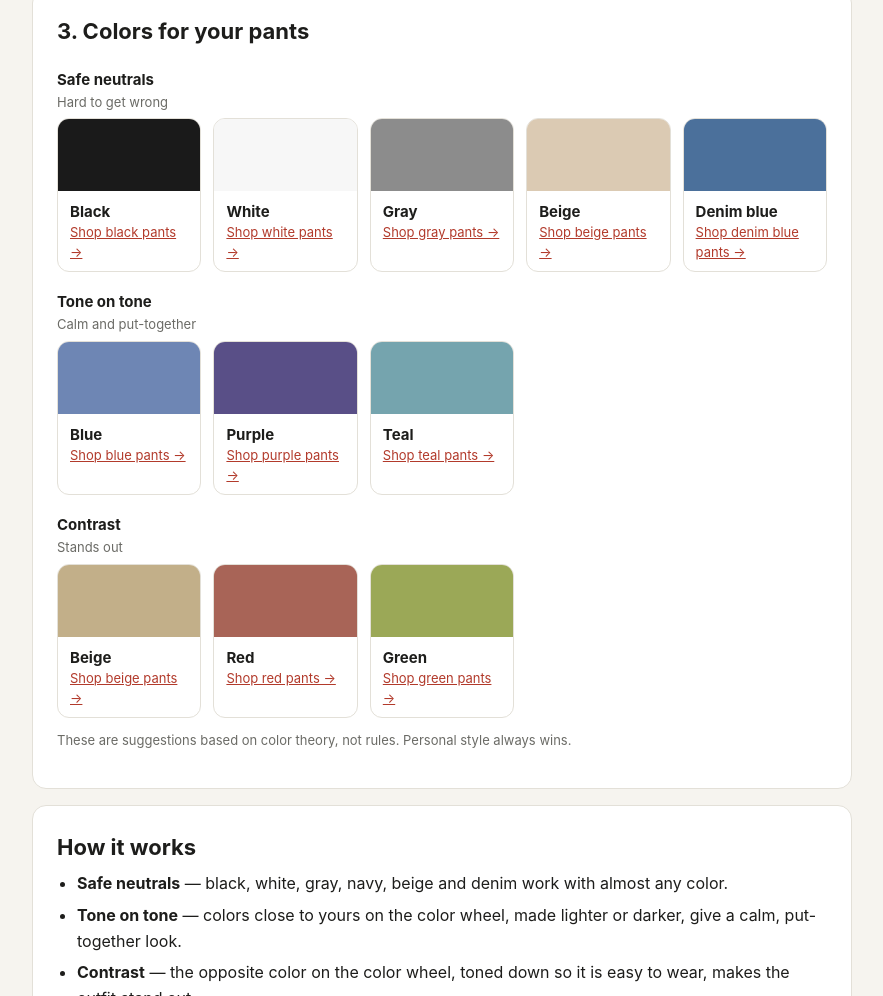
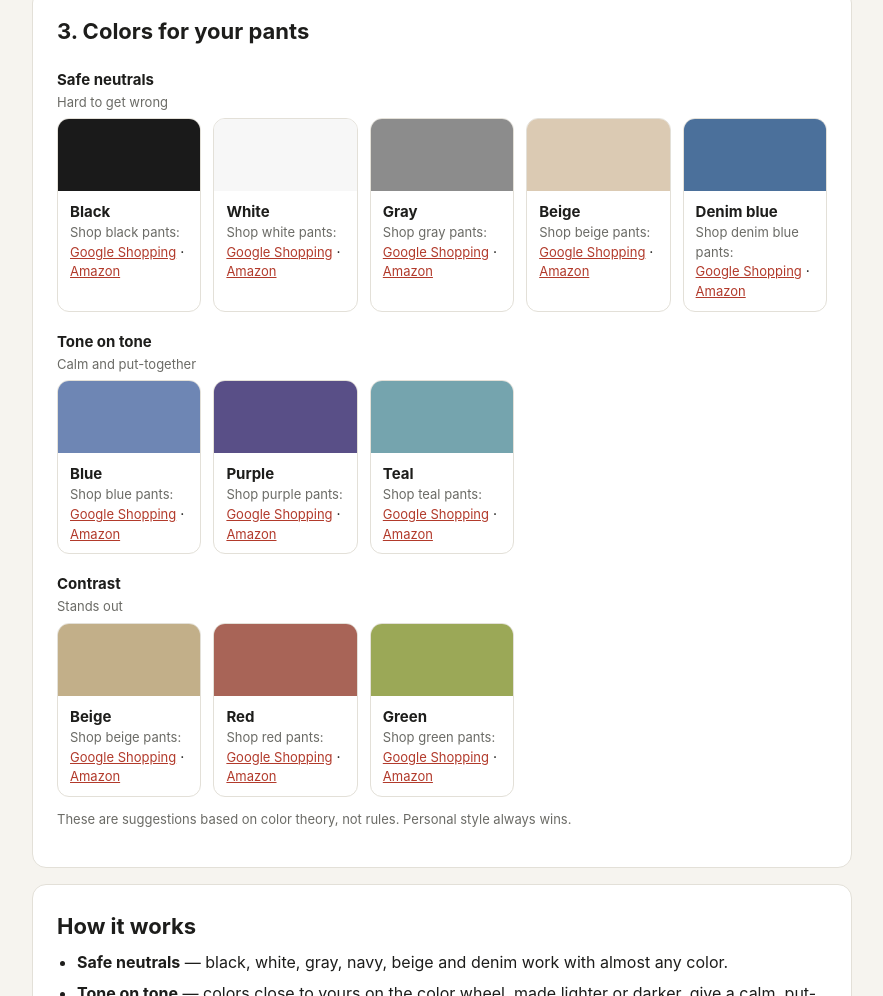
Before and after one commit to ingy9999/ingy9999.github.io, a plain HTML site: page outfit-color-matcher.html in a window 1280 px wide. Shown: the part 805-1801 px from the top of the page, without its empty margins (198-1081 px from the left). Drawn offline with Linux system fonts and the light colour scheme.

Commit message:
Add Google Shopping link alongside Amazon in color matcher
Co-Authored-By: Claude Opus 5.5 <noreply@anthropic.com>
Claude-Session: https://claude.ai/code/session_01A2iMsR2iDvHBiJKw5aLT66

```diff
--- a/outfit-color-matcher.html
+++ b/outfit-color-matcher.html
@@ -152,7 +152,7 @@ function suggest(h,s,l){
 function card([nm,h,s,l]){
  const n=nm||name(((h%360)+360)%360,s,l); const other=kind==="top"?"pants":"top";
  const q=encodeURIComponent(n.toLowerCase()+" "+other);
- return `<div class="card"><div class="c" style="background:${hsl(h,s,l)}"></div><div class="t"><b>${n}</b><a href="https://www.amazon.com/s?k=${q}" target="_blank" rel="noopener">Shop ${n.toLowerCase()} ${other} →</a></div></div>`;}
+ return `<div class="card"><div class="c" style="background:${hsl(h,s,l)}"></div><div class="t"><b>${n}</b><span style="font-size:13px;color:var(--muted)">Shop ${n.toLowerCase()} ${other}:</span><br><a href="https://www.google.com/search?tbm=shop&q=${q}" target="_blank" rel="noopener">Google Shopping</a> · <a href="https://www.amazon.com/s?k=${q}" target="_blank" rel="noopener">Amazon</a></div></div>`;}
 function render(r,g,b){
  const [h,s,l]=rgb2hsl(r,g,b);
  $("pickedSw").style.background=rgb2hex(r,g,b);
```
